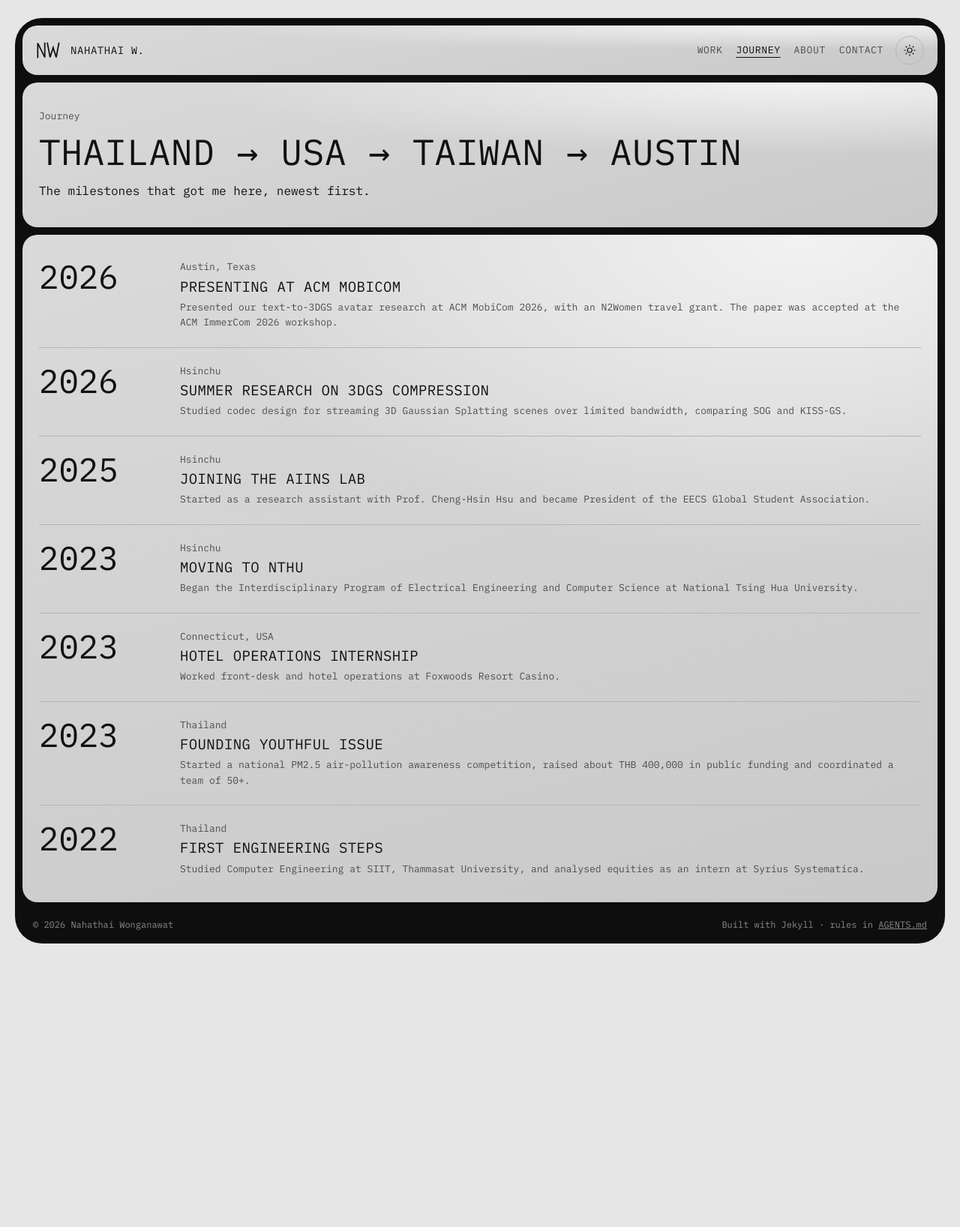
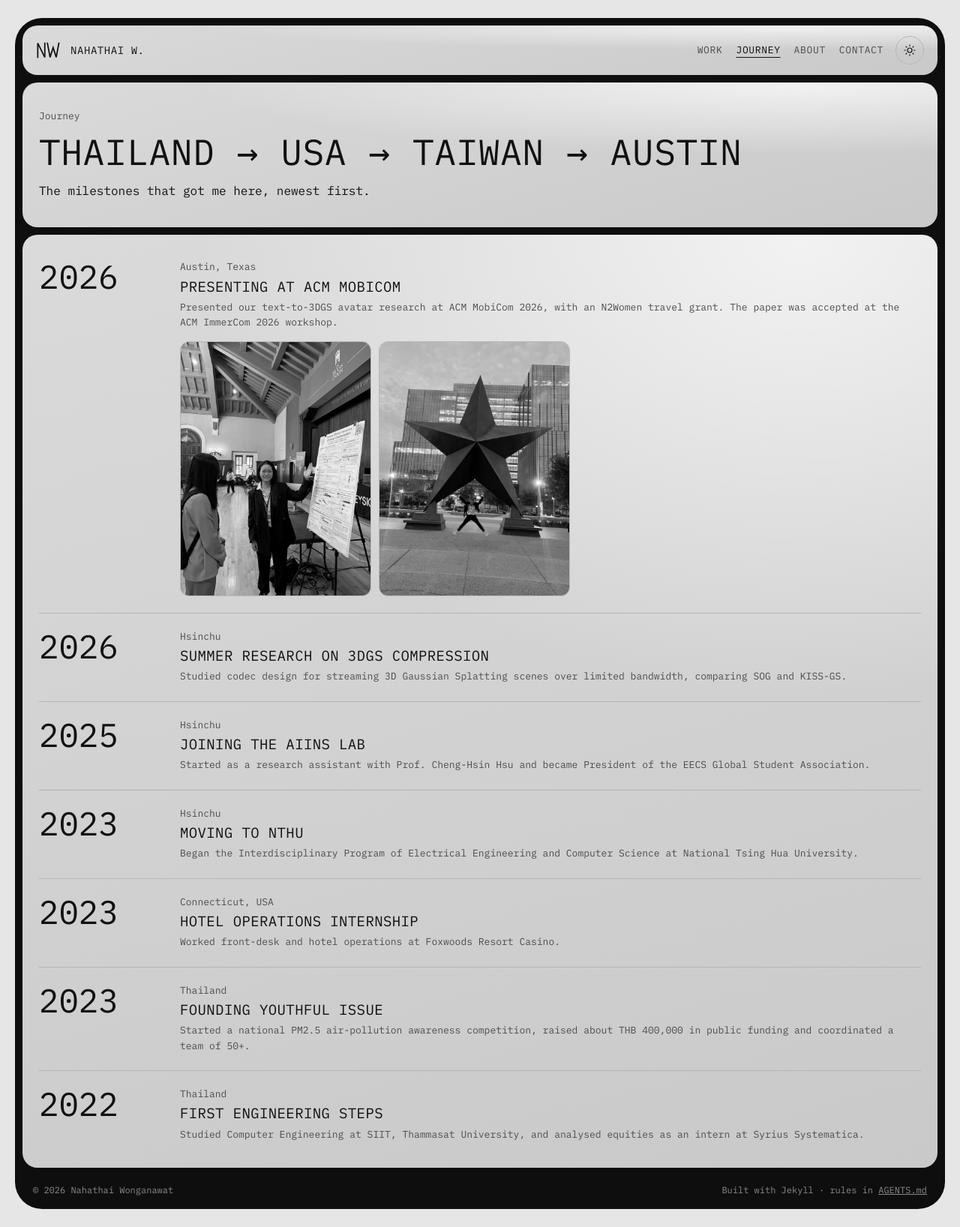
Before and after one commit to nahathaiw/nahathaiw.github.io, a Jekyll site: the page built from journey.html, in a window 1280 px wide. Shown: the whole page at 75% size. Built offline with Jekyll 4.4.1, drawn with Linux system fonts in a browser that asks for light colours; before the commit the page ends 1282 px from its top, so only the background shows below that.

Commit message:
Add MobiCom photos to the Journey page
Co-Authored-By: Claude Opus 5.5 <noreply@anthropic.com>

```diff
--- a/_data/timeline.yml
+++ b/_data/timeline.yml
@@ -3,6 +3,11 @@
   place: "Austin, Texas"
   title: "Presenting at ACM MobiCom"
   text: "Presented our text-to-3DGS avatar research at ACM MobiCom 2026, with an N2Women travel grant. The paper was accepted at the ACM ImmerCom 2026 workshop."
+  photos:                # optional; files in assets/img/journey/, alt required
+    - src: "/assets/img/journey/mobicom-poster.jpg"
+      alt: "Nahathai presenting her research poster at ACM MobiCom 2026 in Austin"
+    - src: "/assets/img/journey/mobicom-austin-star.jpg"
+      alt: "Nahathai jumping under a large star sculpture in Austin, Texas"
 - year: "2026"
   place: "Hsinchu"
   title: "Summer research on 3DGS compression"
--- a/assets/css/main.css
+++ b/assets/css/main.css
@@ -279,6 +279,8 @@ button { font: inherit; color: inherit; }
 .timeline-year { font-size: clamp(28px, 4vw, 44px); line-height: 1; font-variant-numeric: tabular-nums; }
 .timeline-item h2 { margin: 4px 0 6px; }
 @media (min-width: 760px) { .timeline-item { grid-template-columns: 160px 1fr; } }
+.timeline-photos { display: grid; grid-template-columns: repeat(2, minmax(0, 1fr)); gap: var(--gap); margin-top: 14px; max-width: 520px; }
+.timeline-photos img { width: 100%; aspect-ratio: 3 / 4; object-fit: cover; border-radius: 12px; border: 1px solid var(--line); filter: grayscale(1) contrast(1.05); }
 
 .about-grid { display: grid; gap: var(--gap); }
 @media (min-width: 900px) { .about-grid { grid-template-columns: 3fr 2fr; } }
--- a/journey.html
+++ b/journey.html
@@ -15,6 +15,11 @@ summary: "The milestones that got me here, newest first."
       <p class="kicker">{{ t.place }}</p>
       <h2 class="h-md">{{ t.title }}</h2>
       <p class="small">{{ t.text }}</p>
+      {% if t.photos %}
+      <div class="timeline-photos">
+        {% for ph in t.photos %}<img src="{{ ph.src | relative_url }}" alt="{{ ph.alt }}" loading="lazy">{% endfor %}
+      </div>
+      {% endif %}
     </div>
   </li>
   {% endfor %}
```
Also changed, not shown: AGENTS.md (+1 -1 lines), assets/img/journey/mobicom-austin-star.jpg (added), assets/img/journey/mobicom-poster.jpg (added), 1 other file.
